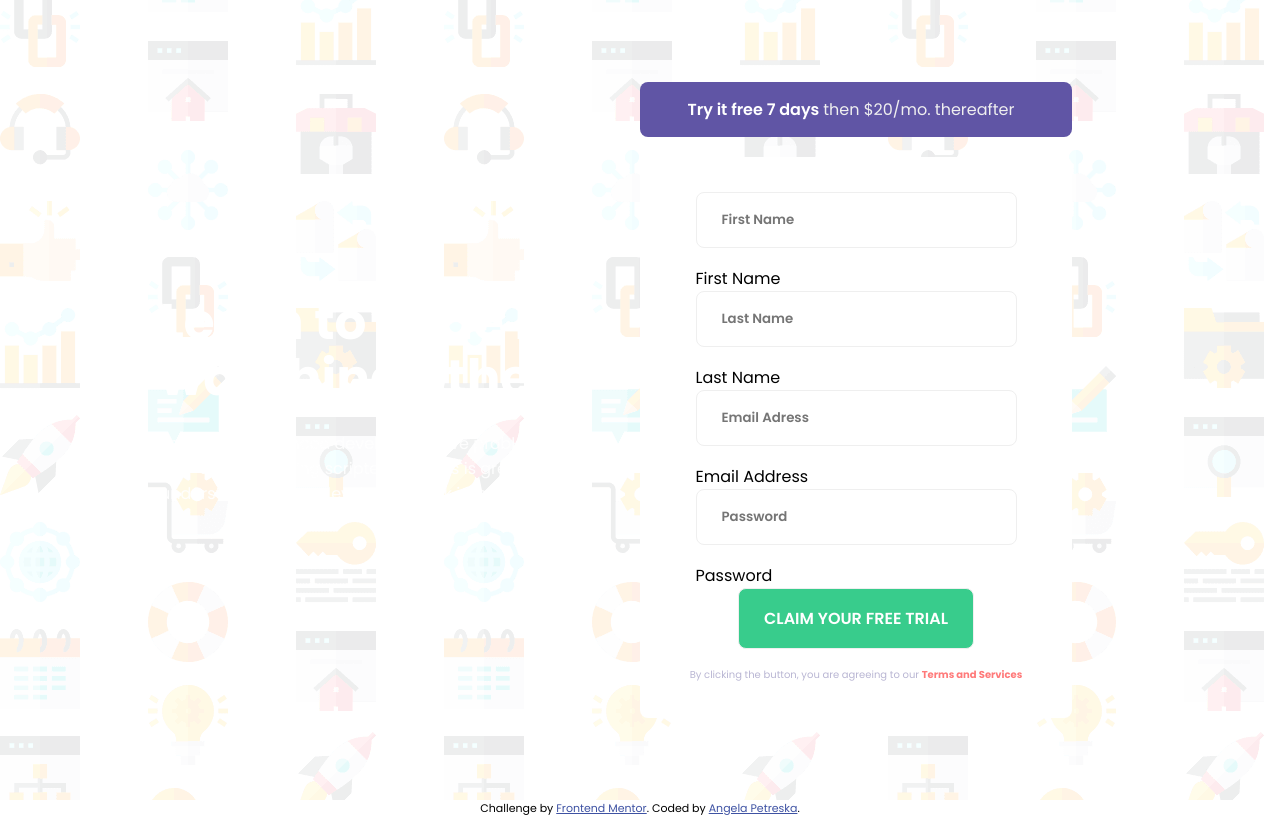
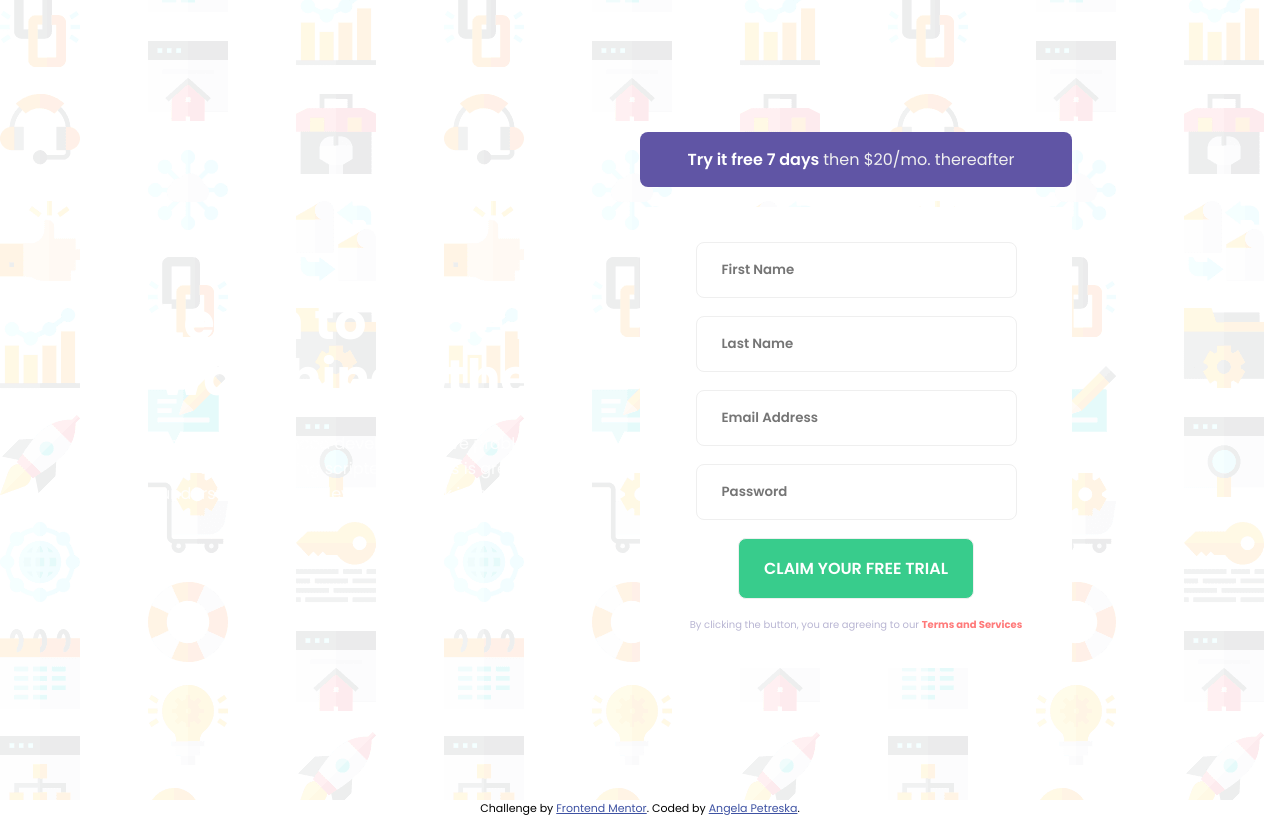
Before and after one commit to AngelaPetreska/Intro-component-with-sign-up-form, a plain HTML site: page index.html in a window 1280 px wide. Drawn offline with Linux system fonts and the light colour scheme.

Commit message:
index.html was edited

```diff
--- a/index.html
+++ b/index.html
@@ -25,19 +25,19 @@
       <form action="#" id="form">
         <div>
           <input type="text" placeholder="First Name" id="fname">
-          <span>First Name</span>
+          <span></span>
         </div>
         <div>
           <input type="text" placeholder="Last Name" id="lname">
-          <span>Last Name </span>
+          <span></span>
         </div>
         <div>
-          <input type="text" placeholder="Email Adress" id="email">
-          <span>Email Address</span>
+          <input type="text" placeholder="Email Address" id="email">
+          <span></span>
         </div>
         <div>
           <input type="text" placeholder="Password" id="password">
-          <span>Password</span>
+          <span></span>
         </div>
         <button>Claim your free trial </button>
         <p>By clicking the button, you are agreeing to our <span>Terms and Services</span>
```
